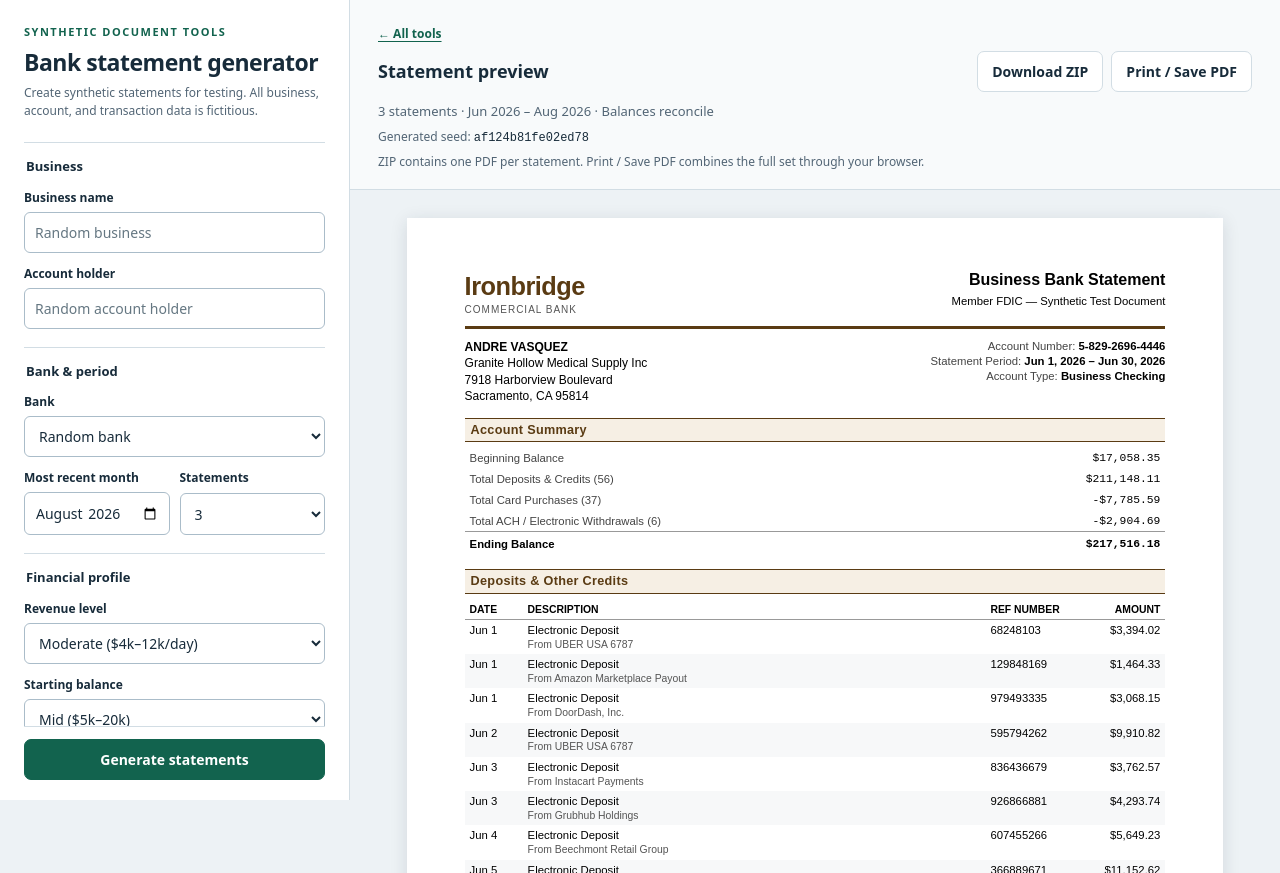
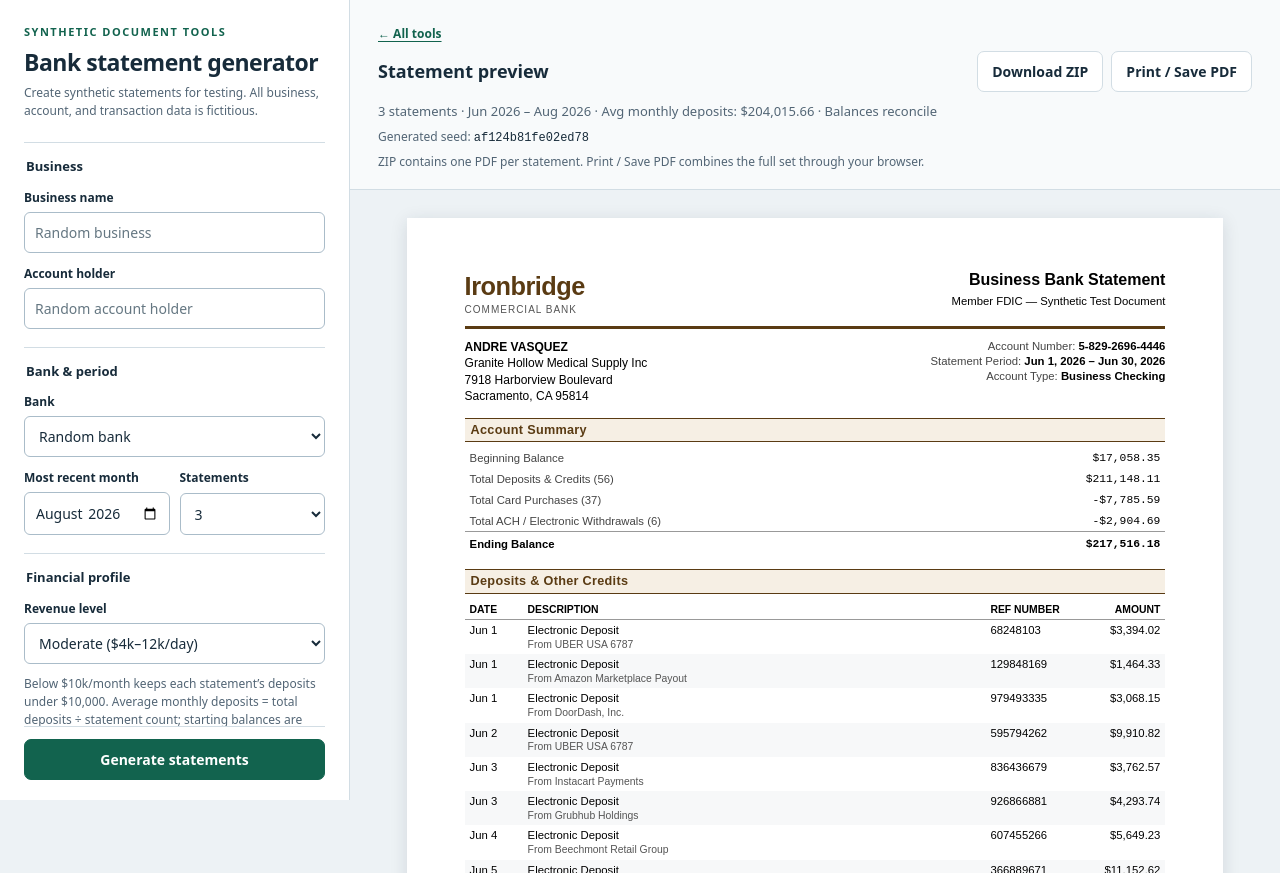
Before and after one commit to llaurama/mca-document-tools, a website with bundled scripts: page site/bank-statements/index.html in a window 1280 px wide. Shown: the top 873 px of the page. Built offline with nearby package versions, Linux system fonts and the light colour scheme.

Commit message:
feat(bank-statements): add monthly deposits below $10k

```diff
--- a/site/assets/js/bank-statements/data.js
+++ b/site/assets/js/bank-statements/data.js
@@ -89,6 +89,8 @@ const DEBT_COLLECTOR_COUNTS = [1, 2, 3];
 
 /* ---------------- Configuration and data contracts ---------------- */
 const REVENUE_TIERS = {
+  // At most one $300 deposit per calendar day: even 31 days total only $9,300.
+  below10k: { label: "Below $10k/month", dayMin: 100, dayMax: 300, depsPerDay: [0, 1] },
   verylight: { label: "Very Light ($300–1.5k/day)", dayMin: 300, dayMax: 1500, depsPerDay: [0, 1] },
   light: { label: "Light ($1.5k–5k/day)", dayMin: 1500, dayMax: 5000, depsPerDay: [0, 2] },
   moderate: { label: "Moderate ($4k–12k/day)", dayMin: 4000, dayMax: 12000, depsPerDay: [1, 3] },
--- a/site/assets/js/bank-statements/main.js
+++ b/site/assets/js/bank-statements/main.js
@@ -1,5 +1,5 @@
 import { createSeed } from '../shared/random.js';
-import { pad } from '../shared/formatting.js';
+import { pad, formatMoney } from '../shared/formatting.js';
 import { fillSelect, createFeedback } from '../shared/ui.js';
 import {
   BANKS, STATEMENT_COUNTS, REVENUE_TIERS, BALANCE_TIERS, FINANCING_PATTERNS,
@@ -152,7 +152,8 @@ function readyStatus() {
   if (!state.result) return 'Choose your settings and generate statements.';
   const statements = state.result.statements;
   const broken = statements.at(-1).breakInfo;
-  return `${statements.length} statement${statements.length === 1 ? '' : 's'} · ${statements[0].month.label} – ${statements.at(-1).month.label} · ${broken ? 'Intentional mismatch in latest statement' : 'Balances reconcile'}`;
+  const averageDepositsCents = Math.round(statements.reduce((sum, statement) => sum + statement.totals.deposits, 0) / statements.length);
+  return `${statements.length} statement${statements.length === 1 ? '' : 's'} · ${statements[0].month.label} – ${statements.at(-1).month.label} · Avg monthly deposits: ${formatMoney(averageDepositsCents)} · ${broken ? 'Intentional mismatch in latest statement' : 'Balances reconcile'}`;
 }
 
 function draftChanged(event) {
--- a/site/bank-statements/index.html
+++ b/site/bank-statements/index.html
@@ -44,7 +44,10 @@
           <fieldset class="control-section">
             <legend>Financial profile</legend>
             <div class="fields">
-              <div class="field"><label for="revenue">Revenue level</label><select id="revenue"></select></div>
+              <div class="field"><label for="revenue">Revenue level</label><select id="revenue" aria-describedby="revenueHint"></select>
+                <p class="hint" id="revenueHint">Below $10k/month keeps each statement’s deposits under $10,000.
+                  Average monthly deposits = total deposits ÷ statement count; starting balances are excluded.</p>
+              </div>
               <div class="field"><label for="balanceTier">Starting balance</label><select id="balanceTier"
                   aria-describedby="balanceHint"></select>
                 <p class="hint" id="balanceHint">Sets the first opening balance. Later balances follow the transactions.
```
Also changed, not shown: tests/bank-statements.test.js (+51 -0 lines), README.md.
